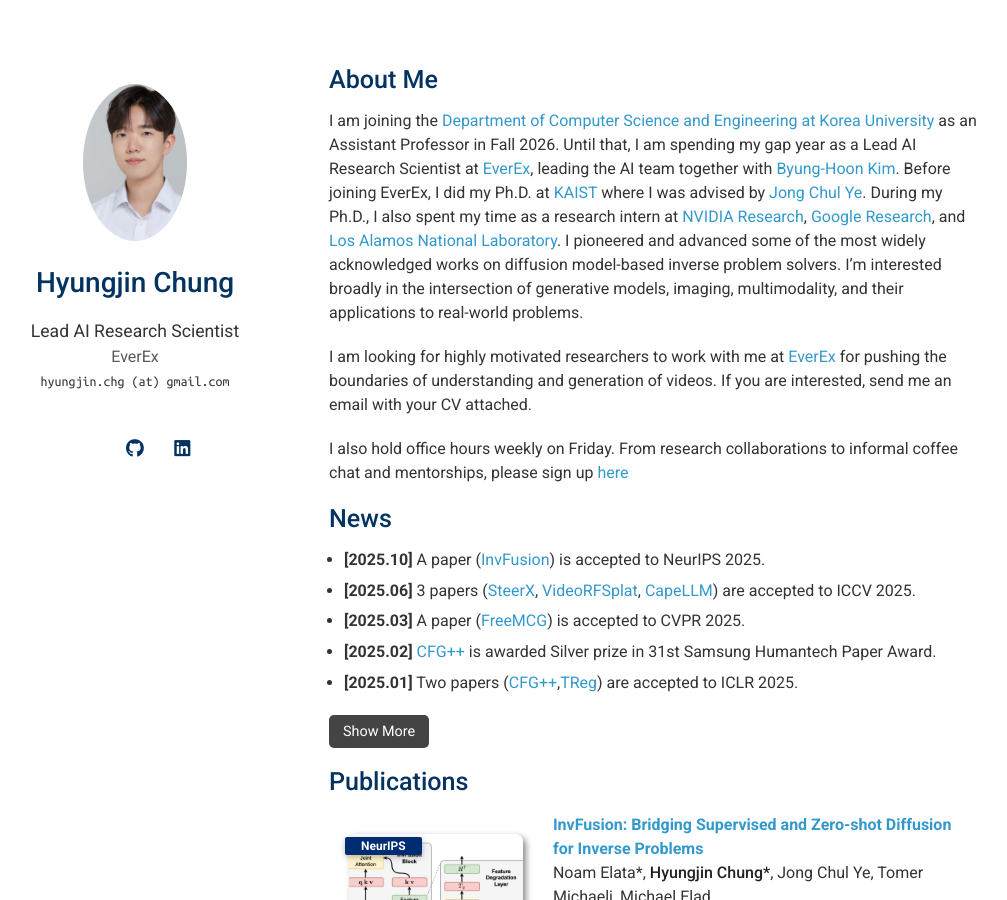
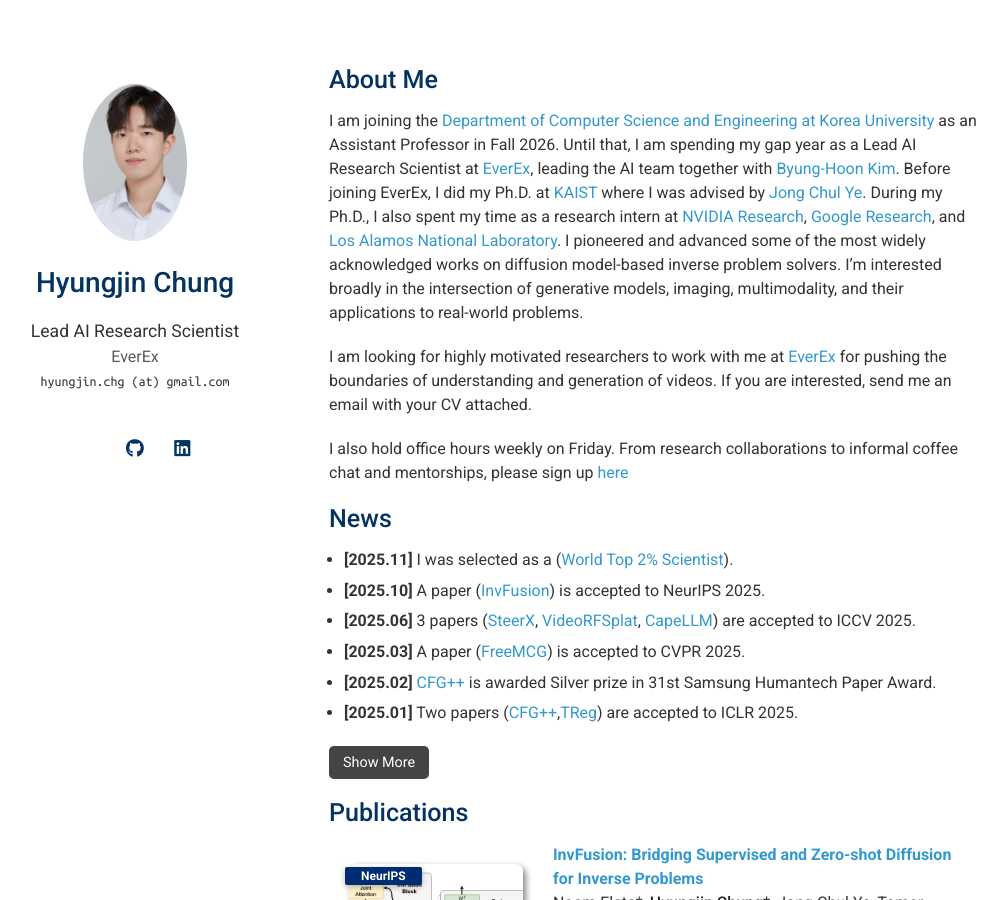
Before and after one commit to hyungjin-chung/hyungjin-chung.github.io, a Jekyll site: the page built from index.md, in a window 1280 px wide and 900 px high. Shown: the whole window, without its empty margins (141-1148 px from the left). Built offline with Jekyll 4.4.1, drawn with Linux system fonts in a browser that asks for light colours; a style sheet for code colours, icons or effects is not loaded.

Commit message:
world top scientist

```diff
--- a/index.md
+++ b/index.md
@@ -13,6 +13,7 @@ I also hold office hours weekly on Friday. From research collaborations to infor
 ## News
 
 <ul id="news-list">
+  <li><b>[2025.11]</b> I was selected as a (<a href="https://www.elsevier.com/ko-kr/promotions/worlds-top-researchers">World Top 2% Scientist</a>).</li>
   <li><b>[2025.10]</b> A paper (<a href="https://arxiv.org/abs/2504.01689">InvFusion</a>) is accepted to NeurIPS 2025.</li>
   <li><b>[2025.06]</b> 3 papers (<a href="https://arxiv.org/abs/2503.12024">SteerX</a>, <a href="https://arxiv.org/abs/2503.15855">VideoRFSplat</a>, <a href="https://arxiv.org/abs/2411.06869">CapeLLM</a>) are accepted to ICCV 2025.</li>
   <li><b>[2025.03]</b> A paper (<a href="https://arxiv.org/abs/2411.15265">FreeMCG</a>) is accepted to CVPR 2025.</li>
```
